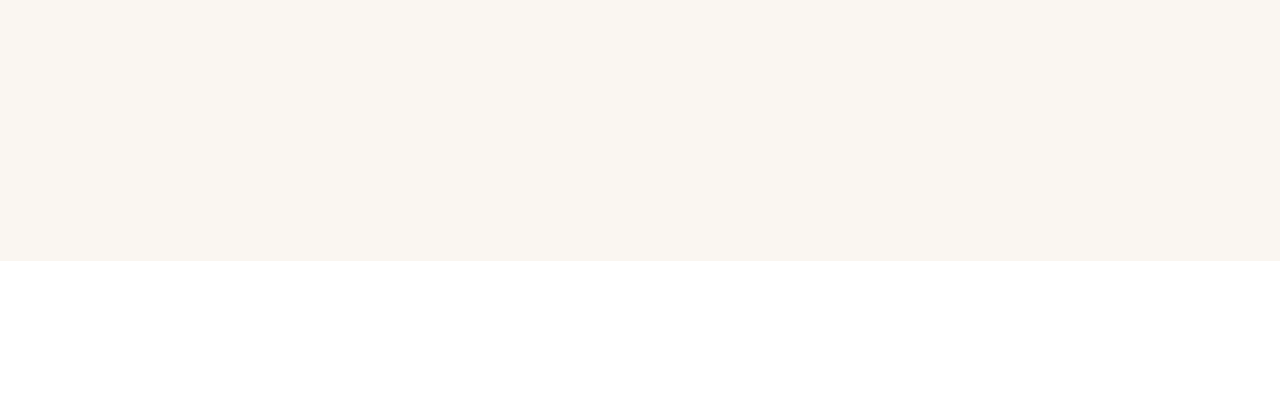
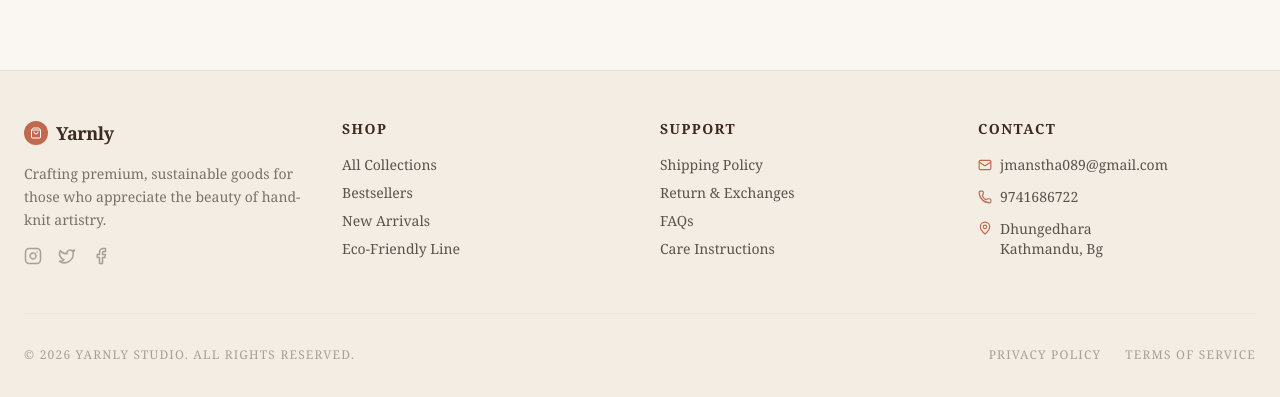
Before and after one commit to Jmanstha/e-com, a React app in the folder frontend/: page / in a window 1280 px wide. Shown: the part 539-936 px from the top of the page. Before the commit the page ends 800 px from the top, so only its background shows below. Built offline with nearby package versions, Linux system fonts and the light colour scheme; no server answers; the HTML template or start-up script is replaced by a standard one.

Commit message:
feat: alerts and footer

```diff
--- a/frontend/package.json
+++ b/frontend/package.json
@@ -15,10 +15,12 @@
     "class-variance-authority": "^0.7.1",
     "clsx": "^2.1.1",
     "lucide-react": "^0.575.0",
+    "next-themes": "^0.4.6",
     "radix-ui": "^1.4.3",
     "react": "^19.2.0",
     "react-dom": "^19.2.0",
     "react-router-dom": "^7.13.0",
+    "sonner": "^2.0.7",
     "tailwind-merge": "^3.5.0",
     "tailwindcss": "^4.2.0"
   },
--- a/frontend/src/App.jsx
+++ b/frontend/src/App.jsx
@@ -3,6 +3,7 @@ import SignUp from "./pages/SignUp";
 import Login from "./pages/Login";
 import Dashboard from "./pages/Dashboard";
 import { authService } from "./services/authService";
+import { Toaster } from "sonner";
 
 const GlobalLogoutButton = () => {
   const navigate = useNavigate();
@@ -13,7 +14,7 @@ const GlobalLogoutButton = () => {
 
   const handleLogout = () => {
     authService.logout();
-    navigate("/");
+    navigate("/Login");
   };
 
   return (
@@ -29,6 +30,7 @@ const GlobalLogoutButton = () => {
 function App() {
   return (
     <BrowserRouter>
+      <Toaster position="top-center" richColors closeButton />
       <GlobalLogoutButton />
       <Routes>
         <Route path="/SignUp" element={<SignUp />} />
--- /dev/null
+++ b/frontend/src/components/Footer.jsx
@@ -0,0 +1,169 @@
+import {
+  ShoppingBag,
+  Instagram,
+  Twitter,
+  Facebook,
+  Mail,
+  Phone,
+  MapPin,
+} from "lucide-react";
+
+export function Footer() {
+  return (
+    <footer
+      className="mt-20 border-t"
+      style={{ backgroundColor: "#f3ede4", borderColor: "#e8ddd4" }}
+    >
+      <div className="max-w-7xl mx-auto px-6 py-12">
+        <div className="grid grid-cols-1 md:grid-cols-4 gap-10">
+          {/* Brand Column */}
+          <div className="space-y-4">
+            <div className="flex items-center gap-2">
+              <div
+                className="w-6 h-6 rounded-full flex items-center justify-center"
+                style={{ backgroundColor: "#c0694e" }}
+              >
+                <ShoppingBag size={12} className="text-white" />
+              </div>
+              <span
+                className="text-lg font-bold tracking-tight"
+                style={{ color: "#3d2b1f" }}
+              >
+                Yarnly
+              </span>
+            </div>
+            <p className="text-sm text-stone-500 leading-relaxed">
+              Crafting premium, sustainable goods for those who appreciate the
+              beauty of hand-knit artistry.
+            </p>
+            <div className="flex gap-4 text-stone-400">
+              <a
+                href="https://www.instagram.com/jaiman.stha/"
+                className="hover:text-[#c0694e] transition-colors"
+              >
+                <Instagram size={18} />
+              </a>
+              <a
+                href="https://x.com/JaimanShrestha"
+                className="hover:text-[#c0694e] transition-colors"
+              >
+                <Twitter size={18} />
+              </a>
+              <a
+                href="https://www.facebook.com/jaiman.shrestha.5"
+                className="hover:text-[#c0694e] transition-colors"
+              >
+                <Facebook size={18} />
+              </a>
+            </div>
+          </div>
+
+          {/* Quick Links */}
+          <div>
+            <h4
+              className="font-bold mb-4 text-sm uppercase tracking-widest"
+              style={{ color: "#3d2b1f" }}
+            >
+              Shop
+            </h4>
+            <ul className="space-y-2 text-sm text-stone-600">
+              <li>
+                <a href="#" className="hover:text-[#c0694e]">
+                  All Collections
+                </a>
+              </li>
+              <li>
+                <a href="#" className="hover:text-[#c0694e]">
+                  Bestsellers
+                </a>
+              </li>
+              <li>
+                <a href="#" className="hover:text-[#c0694e]">
+                  New Arrivals
+                </a>
+              </li>
+              <li>
+                <a href="#" className="hover:text-[#c0694e]">
+                  Eco-Friendly Line
+                </a>
+              </li>
+            </ul>
+          </div>
+
+          {/* Support */}
+          <div>
+            <h4
+              className="font-bold mb-4 text-sm uppercase tracking-widest"
+              style={{ color: "#3d2b1f" }}
+            >
+              Support
+            </h4>
+            <ul className="space-y-2 text-sm text-stone-600">
+              <li>
+                <a href="#" className="hover:text-[#c0694e]">
+                  Shipping Policy
+                </a>
+              </li>
+              <li>
+                <a href="#" className="hover:text-[#c0694e]">
+                  Return & Exchanges
+                </a>
+              </li>
+              <li>
+                <a href="#" className="hover:text-[#c0694e]">
+                  FAQs
+                </a>
+              </li>
+              <li>
+                <a href="#" className="hover:text-[#c0694e]">
+                  Care Instructions
+                </a>
+              </li>
+            </ul>
+          </div>
+
+          {/* Contact */}
+          <div>
+            <h4
+              className="font-bold mb-4 text-sm uppercase tracking-widest"
+              style={{ color: "#3d2b1f" }}
+            >
+              Contact
+            </h4>
+            <ul className="space-y-3 text-sm text-stone-600">
+              <li className="flex items-center gap-2">
+                <Mail size={14} className="text-[#c0694e]" />
+                <span>jmanstha089@gmail.com</span>
+              </li>
+              <li className="flex items-center gap-2">
+                <Phone size={14} className="text-[#c0694e]" />
+                <span>9741686722</span>
+              </li>
+              <li className="flex items-start gap-2">
+                <MapPin size={14} className="text-[#c0694e] mt-0.5" />
+                <span>
+                  Dhungedhara
+                  <br />
+                  Kathmandu, Bg
+                </span>
+              </li>
+            </ul>
+          </div>
+        </div>
+
+        {/* Bottom Bar */}
+        <div className="mt-12 pt-8 border-t border-stone-200/60 flex flex-col md:flex-row justify-between items-center gap-4 text-[12px] text-stone-400 uppercase tracking-widest">
+          <p>© 2026 Yarnly Studio. All rights reserved.</p>
+          <div className="flex gap-6">
+            <a href="#" className="hover:text-stone-600">
+              Privacy Policy
+            </a>
+            <a href="#" className="hover:text-stone-600">
+              Terms of Service
+            </a>
+          </div>
+        </div>
+      </div>
+    </footer>
+  );
+}
--- /dev/null
+++ b/frontend/src/components/ui/sonner.jsx
@@ -0,0 +1,39 @@
+import {
+  CircleCheckIcon,
+  InfoIcon,
+  Loader2Icon,
+  OctagonXIcon,
+  TriangleAlertIcon,
+} from "lucide-react"
+import { useTheme } from "next-themes"
+import { Toaster as Sonner } from "sonner";
+
+const Toaster = ({
+  ...props
+}) => {
+  const { theme = "system" } = useTheme()
+
+  return (
+    <Sonner
+      theme={theme}
+      className="toaster group"
+      icons={{
+        success: <CircleCheckIcon className="size-4" />,
+        info: <InfoIcon className="size-4" />,
+        warning: <TriangleAlertIcon className="size-4" />,
+        error: <OctagonXIcon className="size-4" />,
+        loading: <Loader2Icon className="size-4 animate-spin" />,
+      }}
+      style={
+        {
+          "--normal-bg": "var(--popover)",
+          "--normal-text": "var(--popover-foreground)",
+          "--normal-border": "var(--border)",
+          "--border-radius": "var(--radius)"
+        }
+      }
+      {...props} />
+  );
+}
+
+export { Toaster }
--- a/frontend/src/pages/Dashboard.jsx
+++ b/frontend/src/pages/Dashboard.jsx
@@ -5,6 +5,8 @@ import { productService } from "@/services/productService";
 import { cartService } from "@/services/cartService";
 import { ProductCard } from "@/components/ProductCard";
 import { CartPopup } from "@/components/CartPopup";
+import { toast } from "sonner";
+import { Footer } from "@/components/Footer";
 
 const CATEGORIES = ["All", "Bags", "Accessories", "Clothing", "Favourite"];
 
@@ -64,37 +66,46 @@ export default function Dashboard() {
     }
   };
 
-  const handleAddToCart = async (productId, quantity) => {
-    // 1. Check if the item is already in our cart state
+  const handleAddToCart = async (productId, quantity, productName = "Item") => {
     const existingItem = cartItems.find(
       (item) => item.product_id === productId,
     );
 
     if (existingItem) {
-      // If it exists, we reuse our Update logic!
-      handleUpdateQuantity(existingItem.id, quantity);
+      try {
+        await handleUpdateQuantity(existingItem.id, quantity);
+        toast.success(`Updated ${productName} quantity`);
+      } catch (err) {
+        toast.error(`Failed to update ${productName}`);
+      }
     } else {
-      // 2. If it's NEW, we have two choices:
       try {
-        // Step A: Tell backend to add it
         await cartService.addToCart(productId, quantity);
-
-        // Step B: Fetch the fresh cart to get the new 'cart_item_id' from the DB
-        // We do this because we don't know the ID the database just generated yet
         const freshCart = await cartService.getCartItems();
         setCartItems(freshCart);
+
+        toast.success(`Added ${productName} to cart`, {
+          description: `${quantity} unit(s) added successfully.`,
+        });
       } catch (err) {
         console.error("Failed to add new item", err);
+        toast.error("Failed to add item to cart");
       }
     }
   };
+
   const handleClearCart = async () => {
+    // You might want to ask for confirmation before calling this!
     try {
       await cartService.clearCart();
-      const freshCart = await cartService.getCartItems();
-      setCartItems(freshCart);
+      setCartItems([]); // Optimization: just set to empty array instead of fetching
+
+      toast.info("Cart cleared", {
+        description: "All items have been removed from your shopping bag.",
+      });
     } catch (err) {
       console.error("Failed to clear cart", err);
+      toast.error("Could not clear the cart. Please try again.");
     }
   };
 
@@ -221,6 +232,7 @@ export default function Dashboard() {
           </div>
         )}
       </main>
+      <Footer />
     </div>
   );
 }
```
Also changed, not shown: frontend/src/components/ProductCard.jsx (+19 -15 lines), 1 other file (tests, documents, lock files or other folders).
